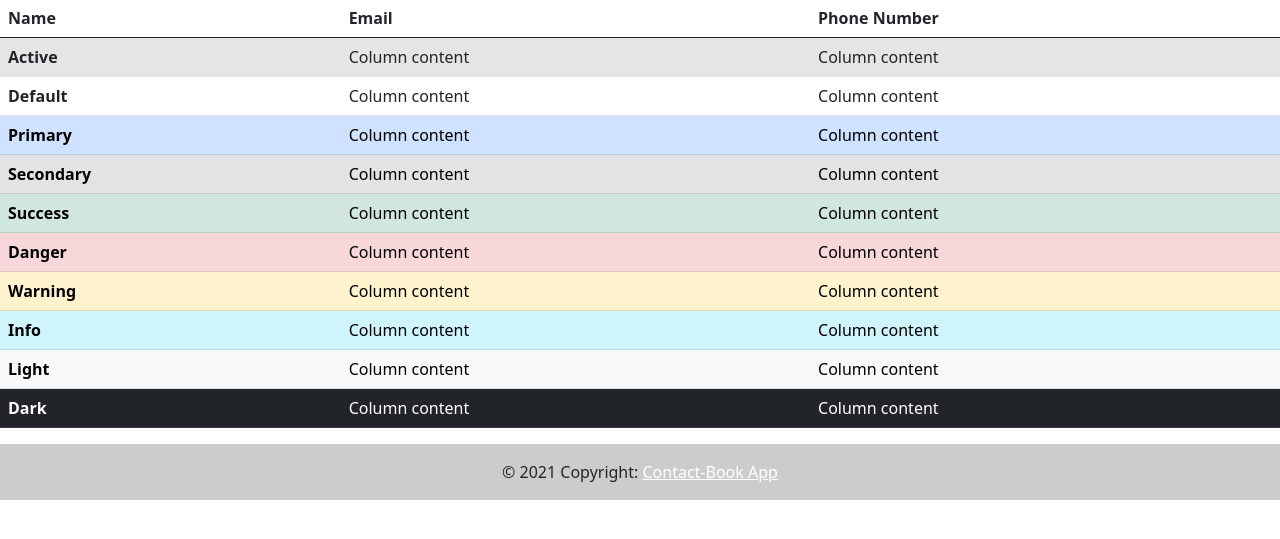
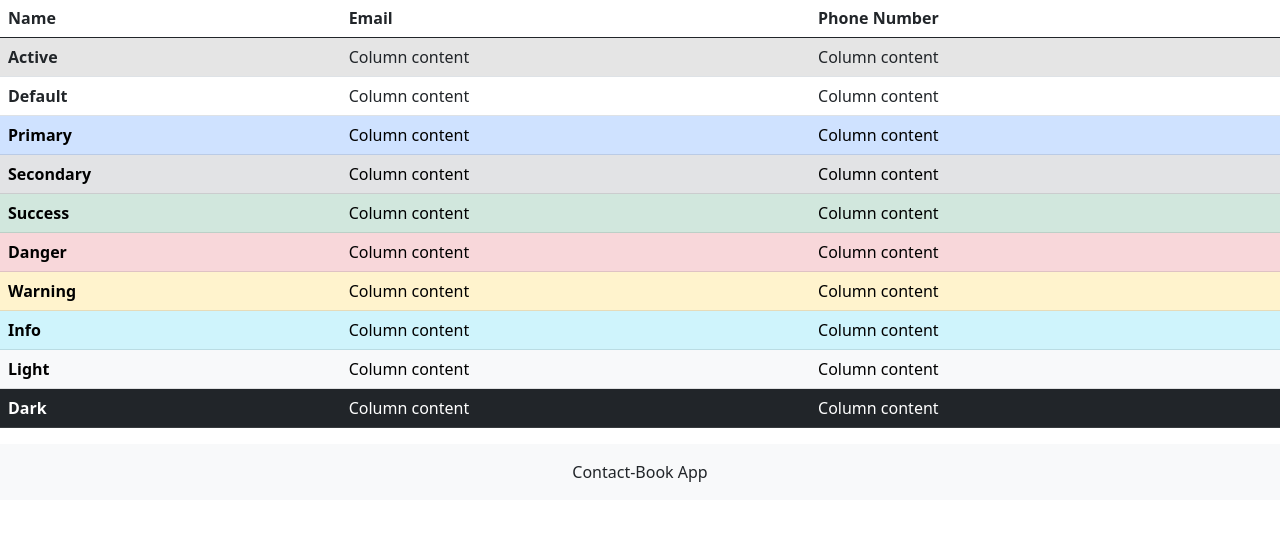
Before and after one commit to yusuf-saif/Contact-Book, a PHP site: page / in a window 1280 px wide. Shown: the part 107-646 px from the top of the page. Run offline with PHP 8.4, Linux system fonts and the light colour scheme.

Commit message:
new files

```diff
--- a/inc/footer.php
+++ b/inc/footer.php
@@ -1,8 +1,5 @@
 
- <div
-         class="text-center p-3"
-         style="background-color: rgba(0, 0, 0, 0.2)"
-         >
-      © 2021 Copyright:
+ <div class="text-center p-3 bg-light >
+      ©& 2021 Copyright:
       <a class="text-white" href="#">Contact-Book App</a>
     </div>
```
